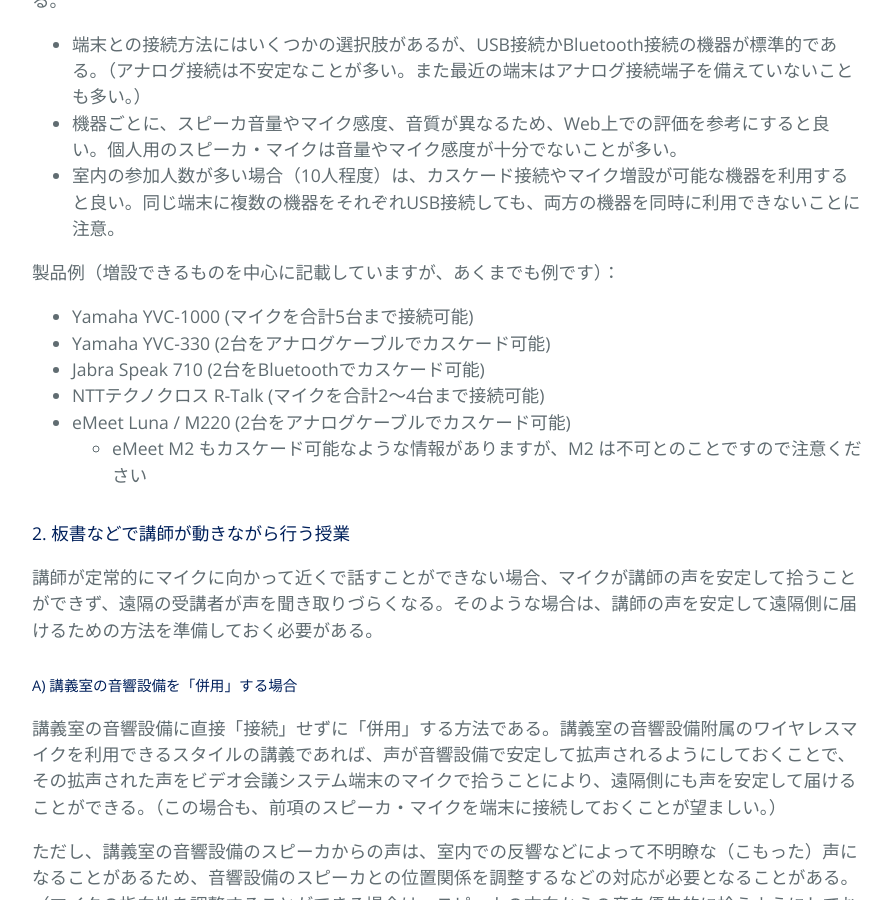
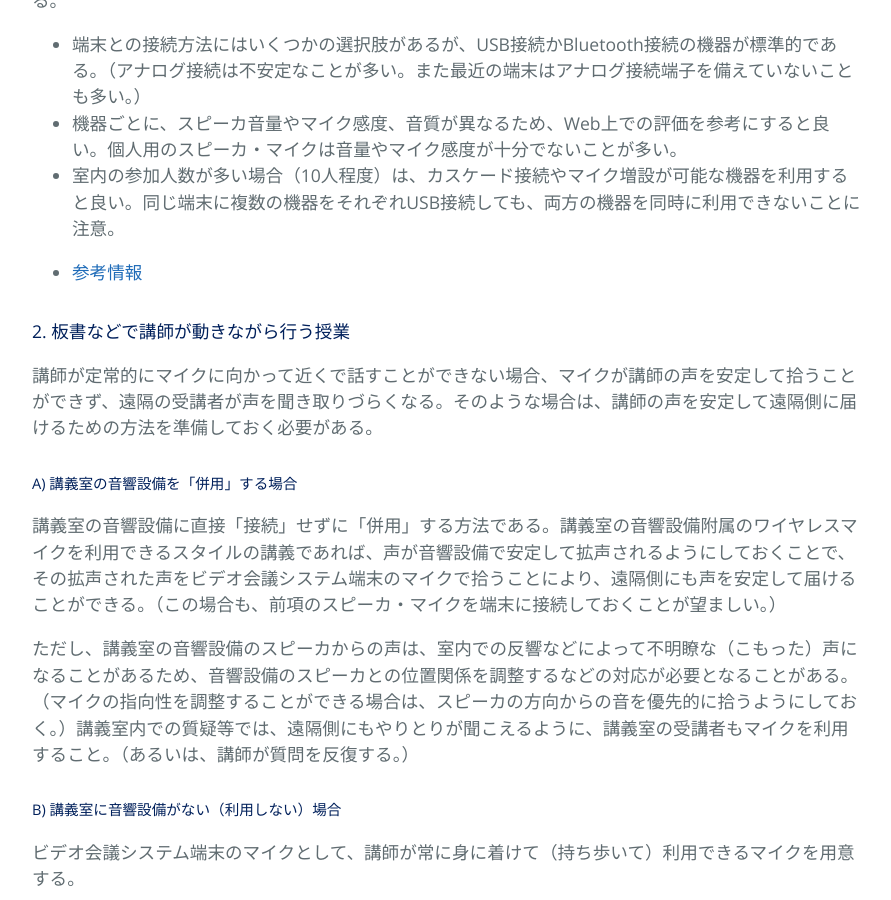
Before and after one commit to kyoto-u/online-edu, a Jekyll site: the page built from zoom-hybrid-use.md, in a window 1280 px wide and 900 px high, scrolled down 2130 px. Shown: the whole window, without its empty margins (192-1083 px from the left). Built offline with Jekyll 4.4.1, drawn with Linux system fonts in a browser that asks for light colours.

Commit message:
Update zoom-hybrid-use.md

```diff
--- a/zoom-hybrid-use.md
+++ b/zoom-hybrid-use.md
@@ -52,14 +52,7 @@ title: 対面とオンラインの同時併用授業の実施方法と必要設
 -	機器ごとに、スピーカ音量やマイク感度、音質が異なるため、Web上での評価を参考にすると良い。個人用のスピーカ・マイクは音量やマイク感度が十分でないことが多い。
 -	室内の参加人数が多い場合（10人程度）は、カスケード接続やマイク増設が可能な機器を利用すると良い。同じ端末に複数の機器をそれぞれUSB接続しても、両方の機器を同時に利用できないことに注意。
 
-製品例（増設できるものを中心に記載していますが、あくまでも例です）：
-
--	Yamaha YVC-1000 (マイクを合計5台まで接続可能)
--	Yamaha YVC-330 (2台をアナログケーブルでカスケード可能)
--	Jabra Speak 710 (2台をBluetoothでカスケード可能)
--	NTTテクノクロス R-Talk (マイクを合計2～4台まで接続可能)
-- eMeet Luna / M220 (2台をアナログケーブルでカスケード可能)
-  - eMeet M2 もカスケード可能なような情報がありますが、M2 は不可とのことですので注意ください
+- [参考情報](zoom-speaker-phones)
 
 #### 2. 板書などで講師が動きながら行う授業
 
```
